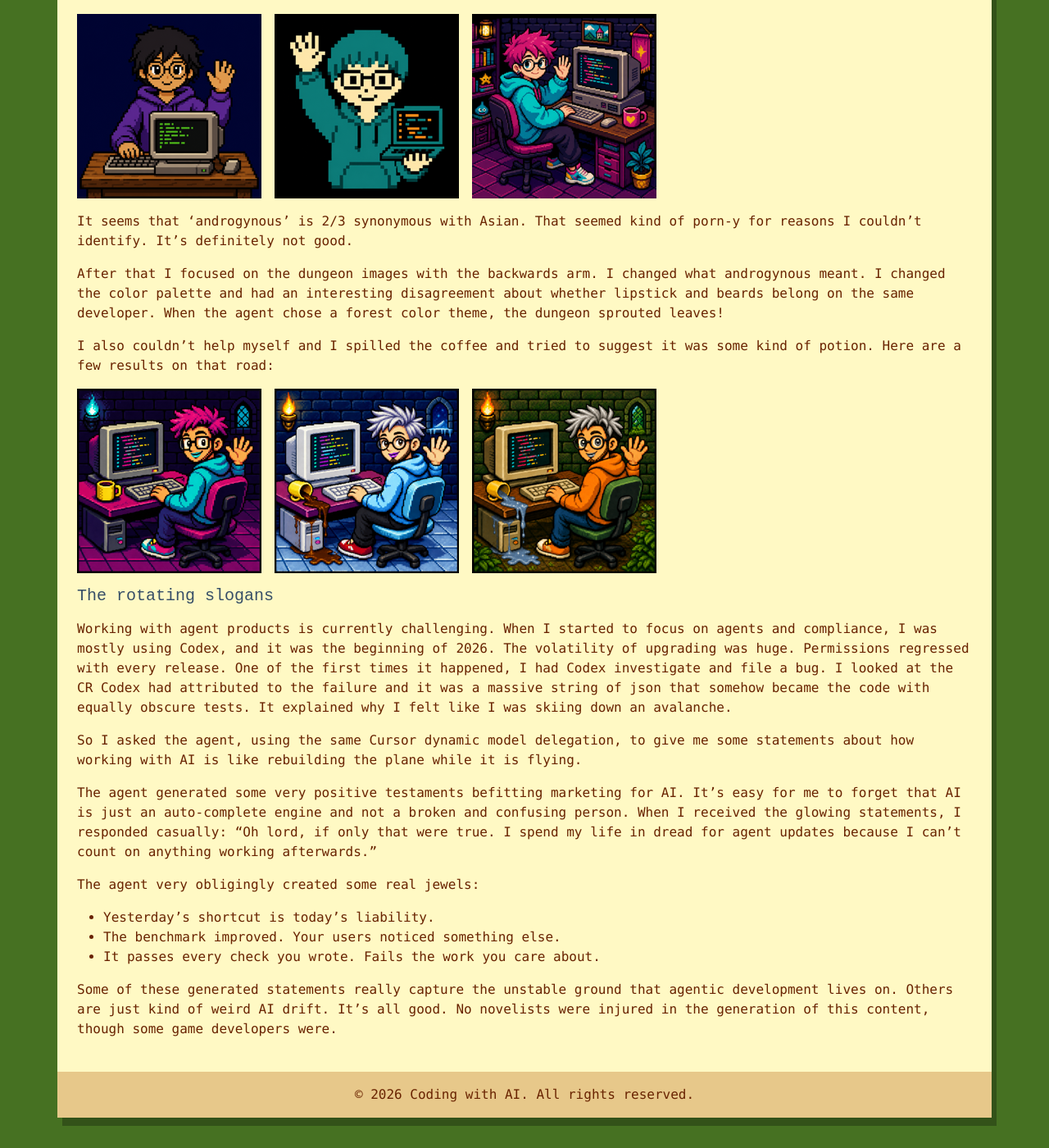
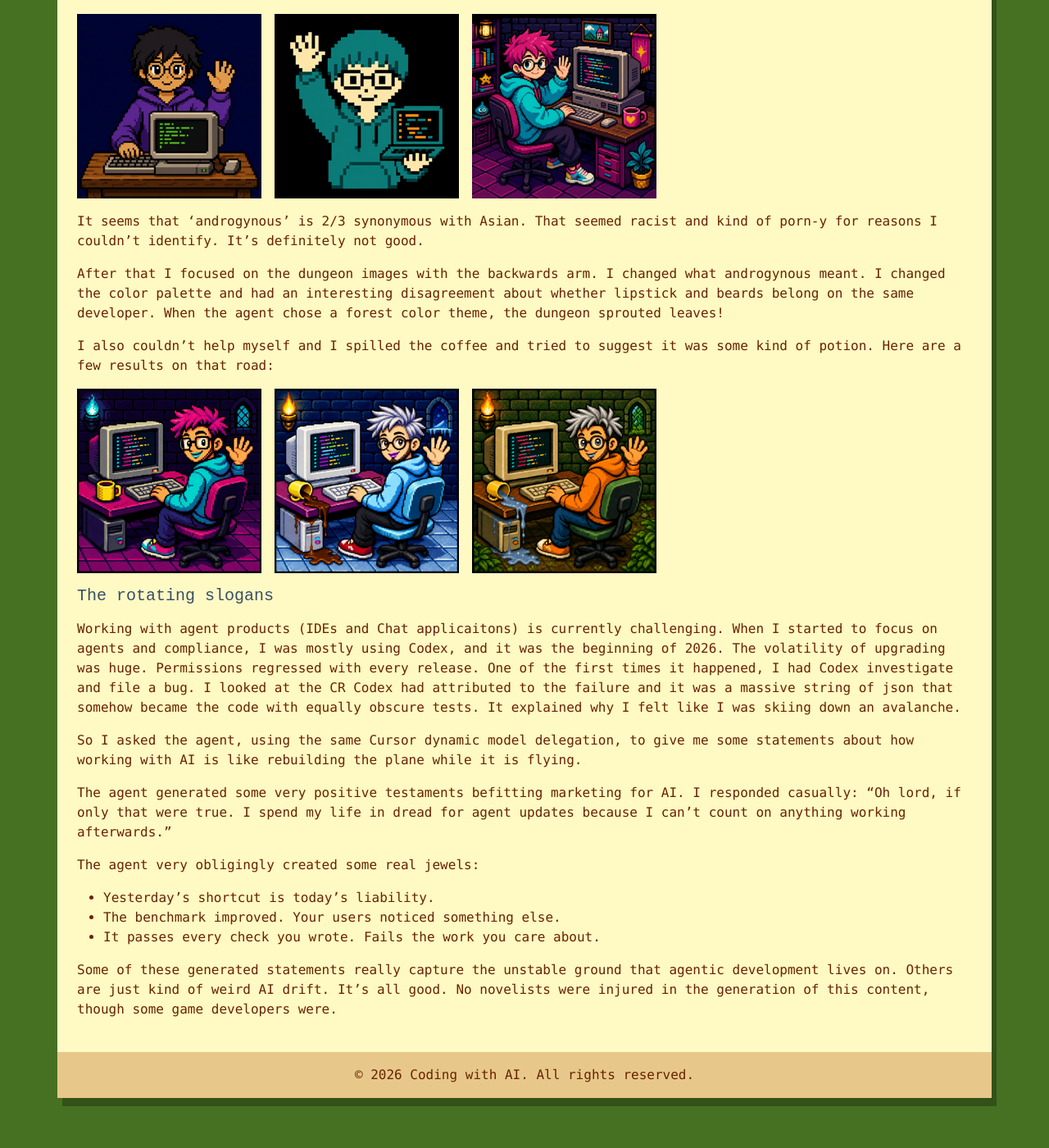
Before and after one commit to baccigalupi/coding-with-ai.github.io, a Jekyll site: the page built from about/header.md, in a window 1280 px wide and 1400 px high, scrolled down 1661 px. Shown: the whole window at 82% size. Built offline with Jekyll 4.4.1, drawn with Linux system fonts in a browser that asks for light colours; some web fonts are replaced; some of the changed text lies outside the part shown.

Commit message:
Small style edits

```diff
--- a/about/header.md
+++ b/about/header.md
@@ -49,7 +49,7 @@ I wanted to push the agent so I next asked that these three images have an andro
   <img src="/assets/images/developer-generation/logo-dev-wave-rpg-androgynous-225w.png" alt="androgynous developer waving with coffee and their arm is backwards" class="me-3">
 </div>
 
-It seems that 'androgynous' is 2/3 synonymous with Asian. That seemed kind of porn-y for reasons I couldn't identify. It's definitely not good.
+It seems that 'androgynous' is 2/3 synonymous with Asian. That seemed racist and kind of porn-y for reasons I couldn't identify. It's definitely not good.
 
 After that I focused on the dungeon images with the backwards arm. I changed what androgynous meant. I changed the color palette and had an interesting disagreement about whether lipstick and beards belong on the same developer. When the agent chose a forest color theme, the dungeon sprouted leaves!
 
@@ -63,11 +63,11 @@ I also couldn't help myself and I spilled the coffee and tried to suggest it was
 
 ### The rotating slogans
 
-Working with agent products is currently challenging. When I started to focus on agents and compliance, I was mostly using Codex, and it was the beginning of 2026. The volatility of upgrading was huge. Permissions regressed with every release. One of the first times it happened, I had Codex investigate and file a bug. I looked at the CR Codex had attributed to the failure and it was a massive string of json that somehow became the code with equally obscure tests. It explained why I felt like I was skiing down an avalanche.
+Working with agent products (IDEs and Chat applicaitons) is currently challenging. When I started to focus on agents and compliance, I was mostly using Codex, and it was the beginning of 2026. The volatility of upgrading was huge. Permissions regressed with every release. One of the first times it happened, I had Codex investigate and file a bug. I looked at the CR Codex had attributed to the failure and it was a massive string of json that somehow became the code with equally obscure tests. It explained why I felt like I was skiing down an avalanche.
 
 So I asked the agent, using the same Cursor dynamic model delegation, to give me some statements about how working with AI is like rebuilding the plane while it is flying.
 
-The agent generated some very positive testaments befitting marketing for AI. It's easy for me to forget that AI is just an auto-complete engine and not a broken and confusing person. When I received the glowing statements, I responded casually: "Oh lord, if only that were true. I spend my life in dread for agent updates because I can't count on anything working afterwards."
+The agent generated some very positive testaments befitting marketing for AI. I responded casually: "Oh lord, if only that were true. I spend my life in dread for agent updates because I can't count on anything working afterwards."
 
 The agent very obligingly created some real jewels:
 
```
Also changed, not shown: other parts of about/header.md (+2 -2 lines), about/author.md (+3 -3 lines).
